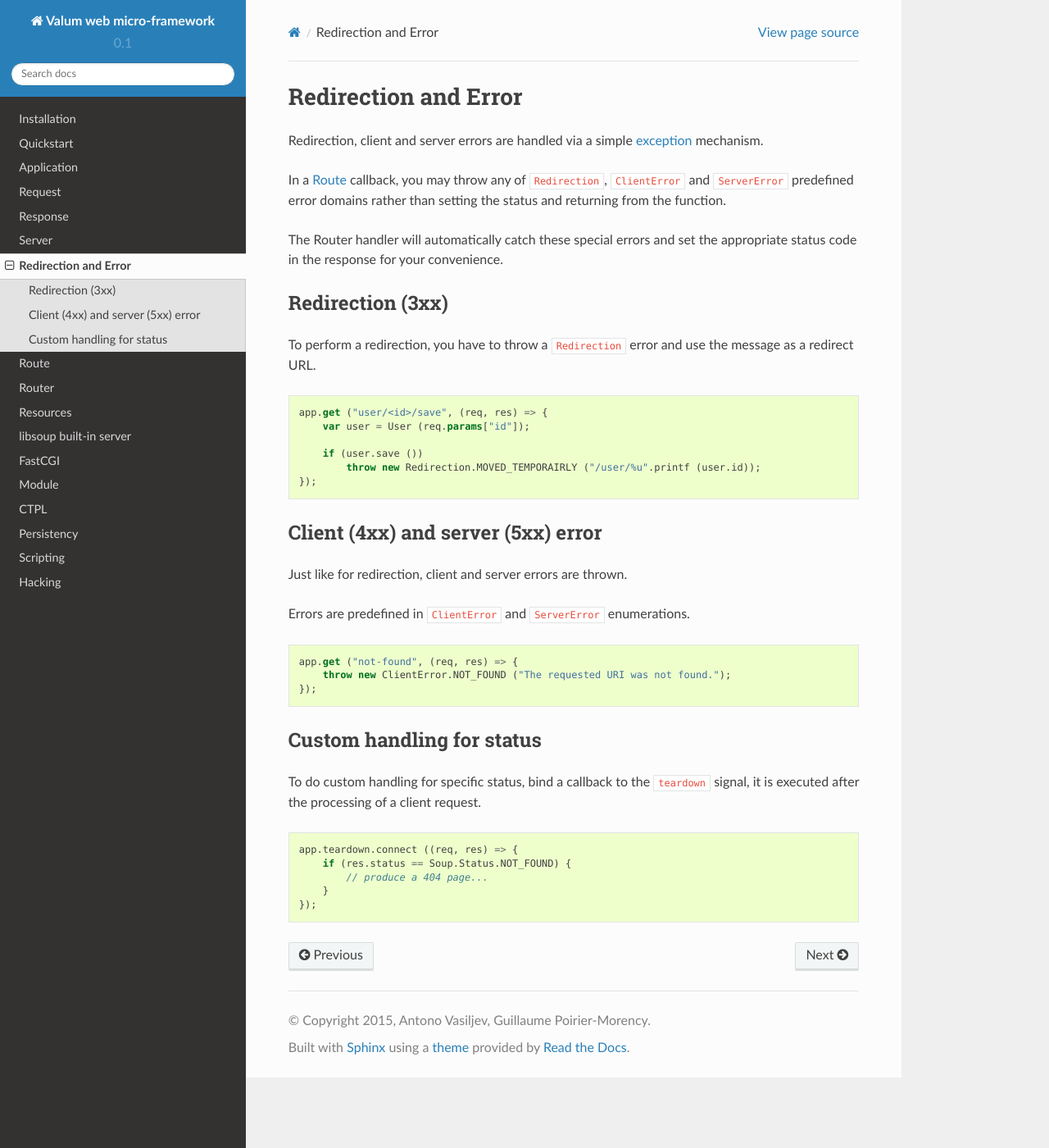
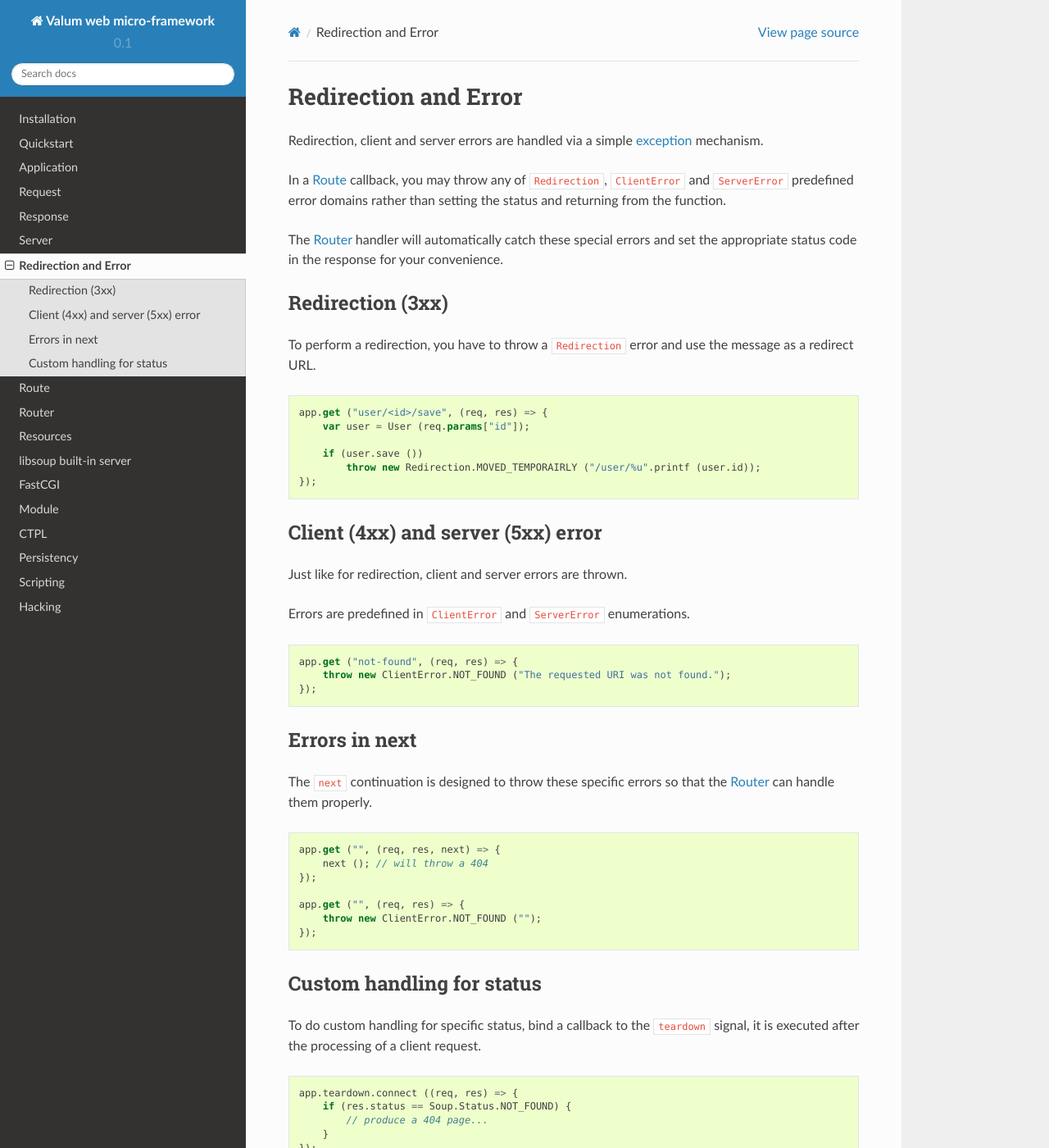
Before and after one commit to valum-framework/vsgi, a Sphinx documentation site: the page built from docs/redirection-and-error.rst, in a window 1280 px wide and 1400 px high. Shown: the whole window at 82% size. Built offline with Sphinx 7.4.7 and the Read the Docs theme 2.0.0, drawn with Linux system fonts in a browser that asks for light colours; pages that are not in the unit, such as notebooks, are missing from menus.

Commit message:
Documents how errors are handled with the next continuation.
The next continuation will throw the Redirection, ClientError and ServerError up
in the stack, letting the Router handle them properly.

```diff
--- a/docs/redirection-and-error.rst
+++ b/docs/redirection-and-error.rst
@@ -10,7 +10,7 @@
 ``ClientError`` and ``ServerError`` predefined error domains rather than
 setting the status and returning from the function.
 
-The Router handler will automatically catch these special errors and set
+The :doc:`router` handler will automatically catch these special errors and set
 the appropriate status code in the response for your convenience.
 
 Redirection (3xx)
@@ -42,6 +42,22 @@
         throw new ClientError.NOT_FOUND ("The requested URI was not found.");
     });
 
+Errors in next
+--------------
+
+The ``next`` continuation is designed to throw these specific errors so that
+the :doc:`router` can handle them properly.
+
+.. code:: vala
+
+    app.get ("", (req, res, next) => {
+        next (); // will throw a 404
+    });
+
+    app.get ("", (req, res) => {
+        throw new ClientError.NOT_FOUND ("");
+    });
+
 Custom handling for status
 --------------------------
 
```
